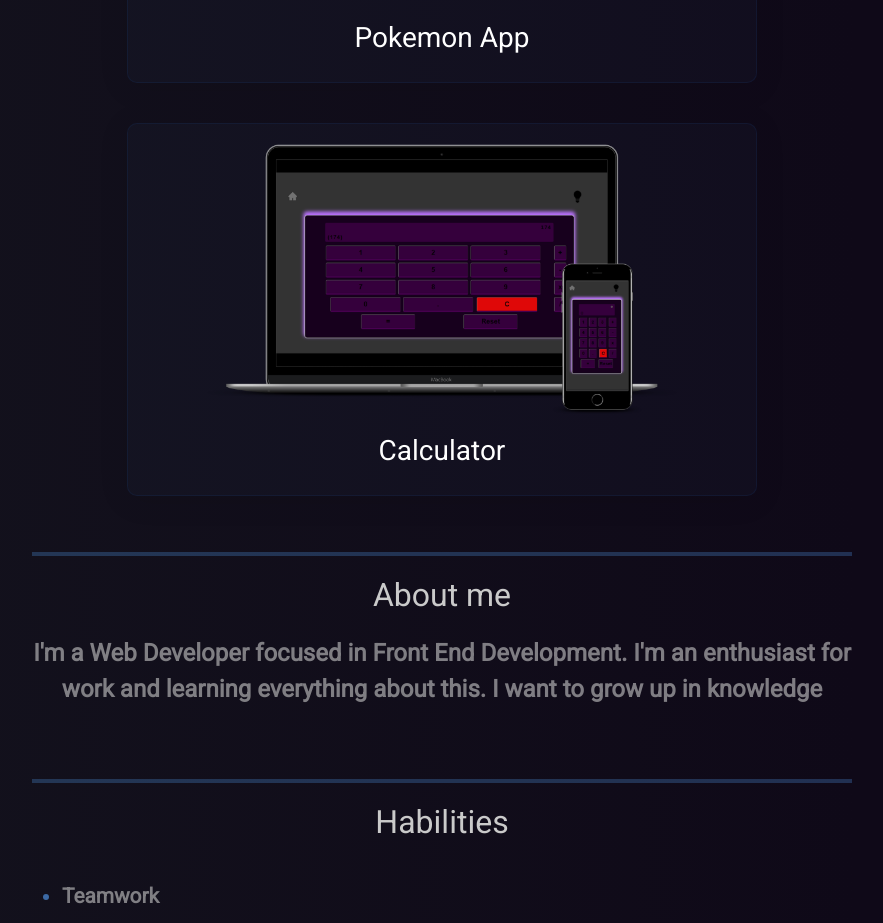
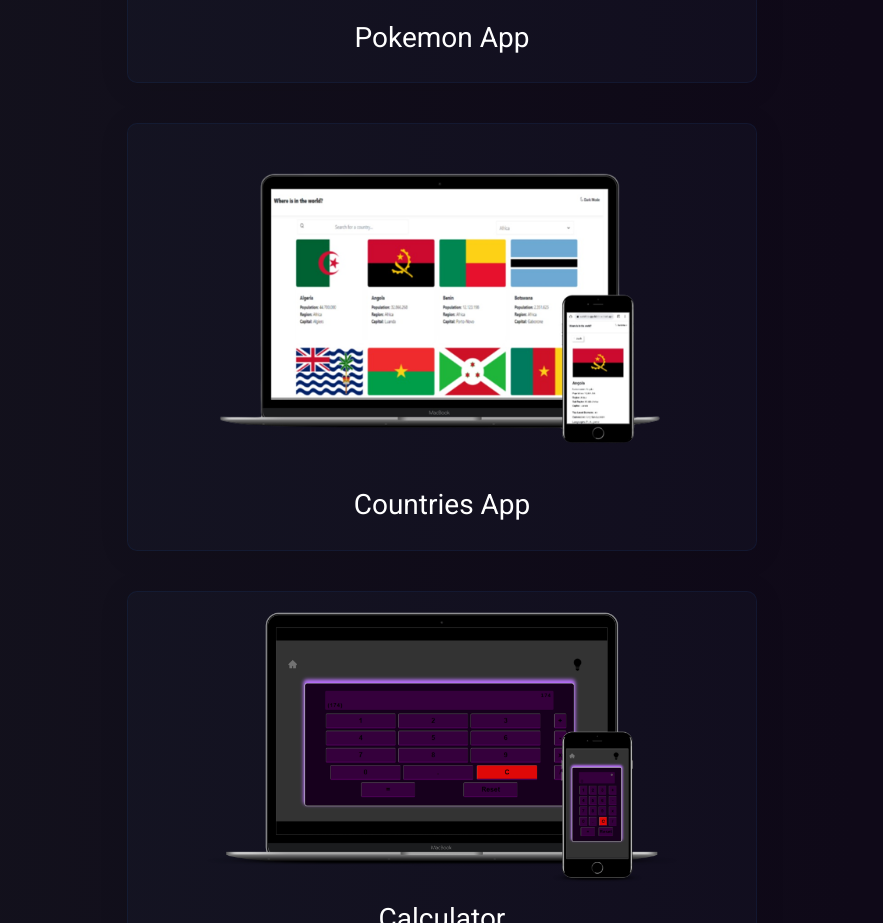
Before and after one commit to FemtDeveloper/my-portfolio, a React (Vite) app: page / in a window 1280 px wide. Shown: the part 2120-3043 px from the top of the page, without its empty margins (388-1271 px from the left). Built offline with nearby package versions, Linux system fonts and the light colour scheme.

Commit message:
Countries app added movile navbar updated

```diff
--- a/src/components/ProjectLinks.jsx
+++ b/src/components/ProjectLinks.jsx
@@ -5,6 +5,7 @@
 import todoApp from "./../imgs/todoapp.jpg";
 import calculadora from "./../imgs/calculadora.png";
 import pokemon from "./../imgs/mockup-pokemon.png";
+import countries from "./../imgs/countries.png";
 
 import "./ProjectLinks.css";
 
@@ -36,6 +37,13 @@
             <h3>Pokemon App</h3>
           </motion.article>
         </a>
+        <a href="https://countries-app-black.vercel.app/" target="_blank">
+          <motion.article whileHover={{ scale: 1.05 }}>
+            {" "}
+            <img src={countries} alt="" />
+            <h3>Countries App</h3>
+          </motion.article>
+        </a>
         <Link to="/calc">
           <motion.article whileHover={{ scale: 1.05 }}>
             {" "}
--- a/src/components/navbar/MobileNavbar.jsx
+++ b/src/components/navbar/MobileNavbar.jsx
@@ -11,7 +11,7 @@
       animate={{ opacity: 1 }}
       transition={{ duration: 2.5 }}
     >
-      <Link to="/">Home</Link>
+      {/* <Link to="/">Home</Link> */}
       <a href="#portfolio">Portfolio</a>
       <a href="#contact">Contact</a>
     </motion.div>
```
Also changed, not shown: src/components/contact/ContactForm.jsx (+0 -9 lines), src/imgs/countries.png (added).
